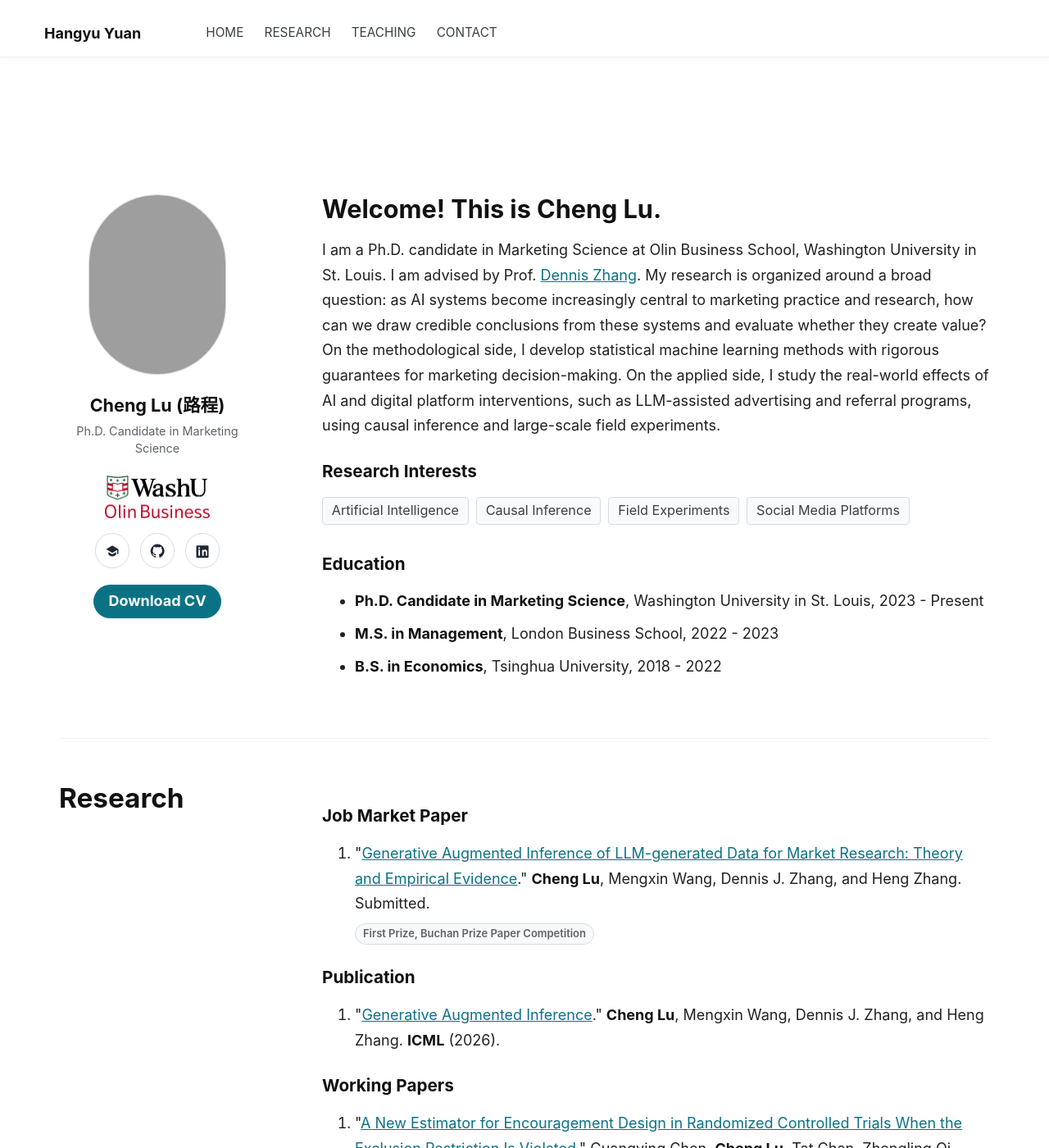
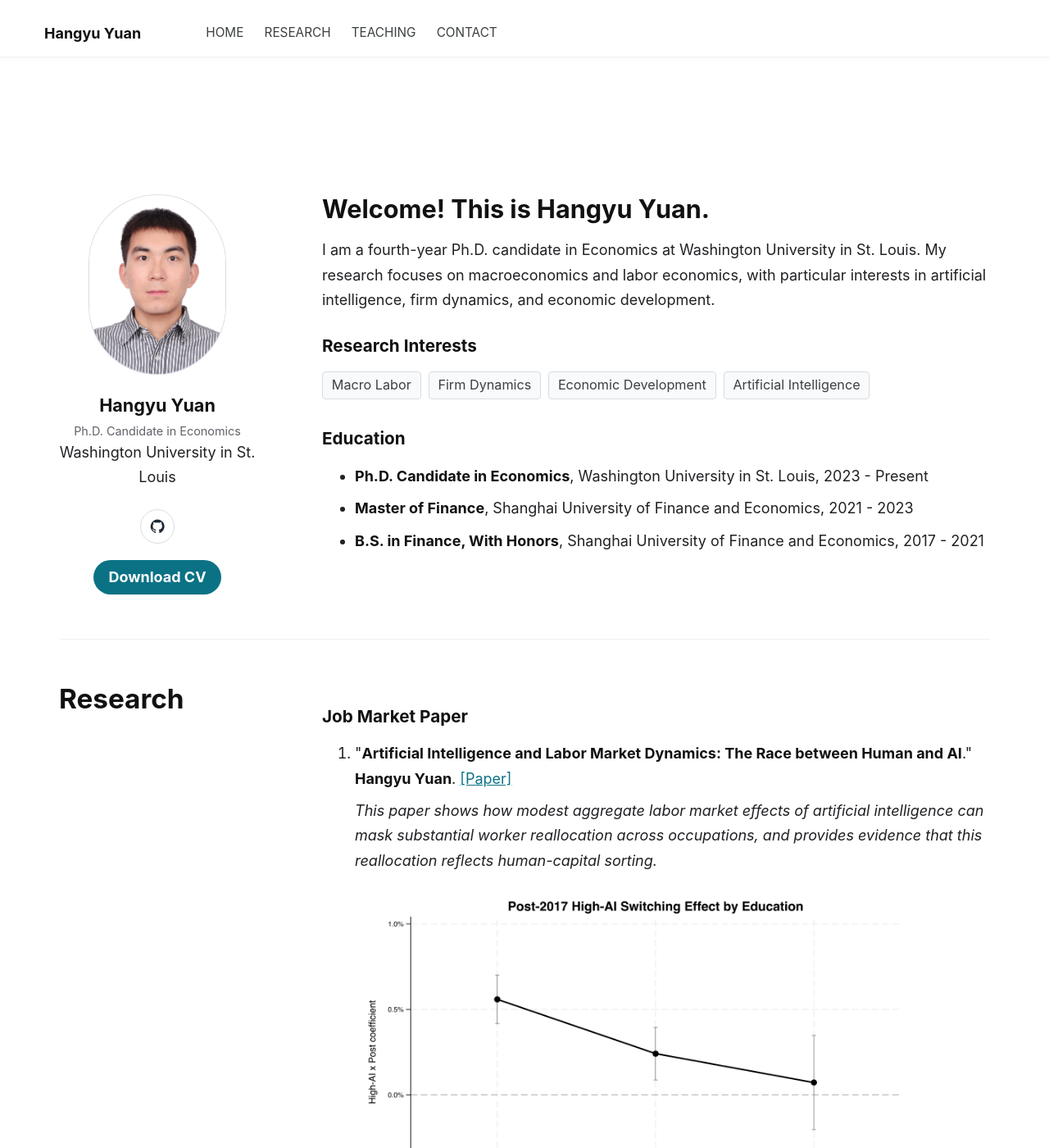
Before and after one commit to hangyu-yuan/hangyu-yuan.github.io, a Jekyll site: the page built from _pages/about.md, in a window 1280 px wide and 1400 px high. Shown: the whole window at 82% size. Built offline with Jekyll 4.4.1, drawn with Linux system fonts in a browser that asks for light colours; some of the changed text lies outside the part shown; grey boxes are pictures that could not be loaded.

Commit message:
Update about.md

```diff
--- a/_pages/about.md
+++ b/_pages/about.md
@@ -1,131 +1,227 @@
 ---
 permalink: /
-title: "Cheng Lu"
+title: "Hangyu Yuan"
 author_profile: false
 hide_title: true
 hide_meta: true
 ---
 
+<style>
+.paper-links {
+  margin-top: 0.25rem;
+  margin-bottom: 0.35rem;
+}
+
+.paper-links a {
+  margin-right: 0.65rem;
+  text-decoration: none;
+}
+</style>
+
 <section id="home" class="home-section home-profile">
   <div class="section-rail profile-rail">
-    <img class="profile-photo" src="{{ '/images/headshot-25.JPG' | relative_url }}" alt="Cheng Lu">
-    <h1 class="profile-name">Cheng Lu (路程)</h1>
-    <p class="profile-role">Ph.D. Candidate in Marketing Science</p>
-    <img class="school-logo" src="{{ '/images/washu-olin-business-stacked.png' | relative_url }}" alt="Olin Business School, Washington University in St. Louis">
+
+    <img class="profile-photo" src="{{ '/images/hangyu.jpg' | relative_url }}" alt="Hangyu Yuan">
+
+    <h1 class="profile-name">Hangyu Yuan</h1>
+
+    <p class="profile-role">Ph.D. Candidate in Economics</p>
+
+    <p>Washington University in St. Louis</p>
+
     <div class="profile-icons">
-      <a class="profile-icon" href="https://scholar.google.com/citations?view_op=list_works&hl=en&user=w0acT28AAAAJ" aria-label="Google Scholar" title="Google Scholar">
-        <svg viewBox="0 0 24 24" aria-hidden="true"><path d="M12 3 2 9l10 6 8-4.8V17h2V9L12 3Zm0 14.3L5.7 13.5v3.1c0 2.2 2.8 4 6.3 4s6.3-1.8 6.3-4v-3.1L12 17.3Z"/></svg>
-      </a>
-      <a class="profile-icon" href="https://github.com/ChengLu1999" aria-label="GitHub" title="GitHub">
-        <svg viewBox="0 0 24 24" aria-hidden="true"><path d="M12 .8a11.2 11.2 0 0 0-3.5 21.8c.6.1.8-.2.8-.6v-2.1c-3.3.7-4-1.4-4-1.4-.5-1.3-1.3-1.7-1.3-1.7-1.1-.7.1-.7.1-.7 1.2.1 1.8 1.2 1.8 1.2 1 .1.8 2.1 3.4 1.5.1-.8.4-1.3.8-1.6-2.7-.3-5.5-1.3-5.5-5.9 0-1.3.5-2.4 1.2-3.2-.1-.3-.5-1.6.1-3.2 0 0 1-.3 3.3 1.2a11.2 11.2 0 0 1 6 0c2.3-1.5 3.3-1.2 3.3-1.2.6 1.6.2 2.9.1 3.2.8.9 1.2 1.9 1.2 3.2 0 4.6-2.8 5.6-5.5 5.9.4.4.8 1.1.8 2.2V22c0 .4.2.7.8.6A11.2 11.2 0 0 0 12 .8Z"/></svg>
-      </a>
-      <a class="profile-icon" href="https://www.linkedin.com/in/cheng-lu-b92183219/" aria-label="LinkedIn" title="LinkedIn">
-        <svg viewBox="0 0 24 24" aria-hidden="true"><path d="M20.5 3h-17A1.5 1.5 0 0 0 2 4.5v17A1.5 1.5 0 0 0 3.5 23h17a1.5 1.5 0 0 0 1.5-1.5v-17A1.5 1.5 0 0 0 20.5 3ZM8 19.5H5.5V10H8v9.5ZM6.7 8.7A1.45 1.45 0 1 1 6.7 5.8a1.45 1.45 0 0 1 0 2.9Zm13.3 10.8h-2.5v-4.6c0-1.1 0-2.6-1.6-2.6s-1.8 1.2-1.8 2.5v4.7h-2.5V10h2.4v1.3h.1c.3-.6 1.2-1.6 2.4-1.6 2.6 0 3 1.7 3 3.9v5.9Z"/></svg>
+      <a class="profile-icon"
+         href="https://github.com/hangyu-yuan"
+         aria-label="GitHub"
+         title="GitHub">
+        <svg viewBox="0 0 24 24" aria-hidden="true">
+          <path d="M12 .8a11.2 11.2 0 0 0-3.5 21.8c.6.1.8-.2.8-.6v-2.1c-3.3.7-4-1.4-4-1.4-.5-1.3-1.3-1.7-1.3-1.7-1.1-.7.1-.7.1-.7 1.2.1 1.8 1.2 1.8 1.2 1 .1.8 2.1 3.4 1.5.1-.8.4-1.3.8-1.6-2.7-.3-5.5-1.3-5.5-5.9 0-1.3.5-2.4 1.2-3.2-.1-.3-.5-1.6.1-3.2 0 0 1-.3 3.3 1.2a11.2 11.2 0 0 1 6 0c2.3-1.5 3.3-1.2 3.3-1.2.6 1.6.2 2.9.1 3.2.8.9 1.2 1.9 1.2 3.2 0 4.6-2.8 5.6-5.5 5.9.4.4.8 1.1.8 2.2V22c0 .4.2.7.8.6A11.2 11.2 0 0 0 12 .8Z"/>
+        </svg>
       </a>
     </div>
-    <a class="profile-cv" href="{{ '/assets/CV_Cheng_260731.pdf' | relative_url }}">Download CV</a>
+
+    <a class="profile-cv"
+       href="{{ '/assets/Hangyu_Yuan_CV.pdf' | relative_url }}">
+       Download CV
+    </a>
+
   </div>
 
+
   <div class="section-body">
-    <h1>Welcome! This is Cheng Lu.</h1>
-    <p>I am a Ph.D. candidate in Marketing Science at Olin Business School, Washington University in St. Louis. I am advised by Prof. <a href="http://denniszhang.org/">Dennis Zhang</a>. My research is organized around a broad question: as AI systems become increasingly central to marketing practice and research, how can we draw credible conclusions from these systems and evaluate whether they create value? On the methodological side, I develop statistical machine learning methods with rigorous guarantees for marketing decision-making. On the applied side, I study the real-world effects of AI and digital platform interventions, such as LLM-assisted advertising and referral programs, using causal inference and large-scale field experiments.</p>
+
+    <h1>Welcome! This is Hangyu Yuan.</h1>
+
+    <p>
+      I am a fourth-year Ph.D. candidate in Economics at Washington University in St. Louis.
+      My research focuses on macroeconomics and labor economics,
+      with particular interests in artificial intelligence,
+      firm dynamics, and economic development.
+    </p>
+
 
     <h2>Research Interests</h2>
+
     <div class="interest-list">
       <ul>
+        <li>Macro Labor</li>
+        <li>Firm Dynamics</li>
+        <li>Economic Development</li>
         <li>Artificial Intelligence</li>
-        <li>Causal Inference</li>
-        <li>Field Experiments</li>
-        <li>Social Media Platforms</li>
       </ul>
     </div>
 
+
     <h2>Education</h2>
+
     <ul>
-      <li><strong>Ph.D. Candidate in Marketing Science</strong>, Washington University in St. Louis, 2023 - Present</li>
-      <li><strong>M.S. in Management</strong>, London Business School, 2022 - 2023</li>
-      <li><strong>B.S. in Economics</strong>, Tsinghua University, 2018 - 2022</li>
+      <li>
+        <strong>Ph.D. Candidate in Economics</strong>,
+        Washington University in St. Louis, 2023 - Present
+      </li>
+
+      <li>
+        <strong>Master of Finance</strong>,
+        Shanghai University of Finance and Economics, 2021 - 2023
+      </li>
+
+      <li>
+        <strong>B.S. in Finance, With Honors</strong>,
+        Shanghai University of Finance and Economics, 2017 - 2021
+      </li>
     </ul>
+
   </div>
 </section>
 
+
+
 <section id="research" class="home-section">
+
   <div class="section-rail">
     <h1>Research</h1>
   </div>
 
   <div class="section-body">
+
     <h2>Job Market Paper</h2>
+
     <ol class="paper-list">
       <li>
-        <p>"<a href="https://papers.ssrn.com/sol3/papers.cfm?abstract_id=6585258">Generative Augmented Inference of LLM-generated Data for Market Research: Theory and Empirical Evidence</a>." <strong>Cheng Lu</strong>, Mengxin Wang, Dennis J. Zhang, and Heng Zhang. Submitted.</p>
-        <div class="paper-badges">
-          <span>First Prize, Buchan Prize Paper Competition</span>
+
+        <p>
+          "<strong>Artificial Intelligence and Labor Market Dynamics:
+          The Race between Human and AI</strong>."
+          <strong>Hangyu Yuan</strong>.
+          <a href="{{ '/assets/AI_and_labor_market_hangyu.pdf' | relative_url }}">[Paper]</a>
+        </p>
+
+        <p style="font-style: italic; margin-top: 0.4rem;">
+          This paper shows how modest aggregate labor market effects of artificial
+          intelligence can mask substantial worker reallocation across occupations,
+          and provides evidence that this reallocation reflects human-capital sorting.
+        </p>
+
+        <div style="margin-top: 1rem; margin-bottom: 1.5rem;">
+          <img
+            src="{{ '/images/AI_education_gradient.png' | relative_url }}"
+            alt="Post-2017 High-AI Switching Effect by Education"
+            style="width: 100%; max-width: 680px; height: auto;"
+          >
         </div>
+
       </li>
     </ol>
 
-    <h2>Publication</h2>
+
+    <h2>Working Papers</h2>
+
     <ol class="paper-list">
+
       <li>
-        <p>"<a href="https://icml.cc/virtual/2026/poster/64830">Generative Augmented Inference</a>." <strong>Cheng Lu</strong>, Mengxin Wang, Dennis J. Zhang, and Heng Zhang. <strong>ICML</strong> (2026).</p>
+
+        <p>
+          "<strong>For Whom the Bell Thole?
+          Employee Lawsuits and Corporate Pension Policies</strong>."
+          <strong>Hangyu Yuan</strong>,
+          with Jared Jennings and Hongpan Zhang.
+          <a href="mailto:hangyu.y@wustl.edu?subject=Request%20for%20For%20Whom%20the%20Bell%20Thole">
+            [Available upon request]
+          </a>
+        </p>
+
+        <p style="margin-top: 0.35rem;">
+          <strong>Presentations:</strong> AEA 2027 Poster Session
+        </p>
+
       </li>
+
+
+      <li>
+
+        <p>
+          "<strong>Corruption, Regulation and Firms</strong>."
+          <strong>Hangyu Yuan</strong>,
+          with Guangqi Li.
+          <a href="{{ '/assets/corruption_regulation_firms_GY.pdf' | relative_url }}">[Slides]</a>
+        </p>
+
+        <p style="font-style: italic; margin-top: 0.4rem;">
+          We study how corruption and regulation are jointly determined and quantify
+          their implications for firm performance, entry, and anti-corruption policy.
+        </p>
+
+      </li>
+
     </ol>
 
-    <h2>Working Papers</h2>
+
+    <h2>Work in Progress</h2>
+
     <ol class="paper-list">
+
       <li>
-        <p>"<a href="https://papers.ssrn.com/sol3/papers.cfm?abstract_id=4864490">A New Estimator for Encouragement Design in Randomized Controlled Trials When the Exclusion Restriction Is Violated</a>." Guangying Chen, <strong>Cheng Lu</strong>, Tat Chan, Zhengling Qi, Dennis J. Zhang, and Industry Collaborators. Minor Revision at <strong>Marketing Science</strong>.</p>
-        <div class="paper-badges">
-          <span>Runner-up, 2024 INFORMS IS Cluster Best Paper Award</span>
-        </div>
+        <p>
+          "<strong>Age Mobility Barriers and Life-cycle Wage Growth across Countries</strong>."
+          <strong>Hangyu Yuan</strong>,
+          with Yingrui (Stefan) Song.
+        </p>
       </li>
-      <li>
-        <p>"<a href="https://papers.ssrn.com/sol3/papers.cfm?abstract_id=5086150">Evaluating Reactivation Referral Programs at Scale: Evidence from A Large Social Media Platform</a>." Meng Liu, <strong>Cheng Lu</strong>, Xiang Hui, and Dennis J. Zhang. Submitted.</p>
-      </li>
+
     </ol>
 
-    <h2>Work in Progress</h2>
-    <ol class="paper-list">
-      <li>
-        <p>"AI-Generated Data in Behavioral Experiments: When and How Does It Help." with Robyn LeBoeuf, Raphael Thomadsen, Mengxin Wang, Dennis J. Zhang, and Heng Zhang.</p>
-      </li>
-      <li>
-        <p>"The Role of LLMs in Ads Personalization." with Raphael Thomadsen, Song Yao, and Dennis J. Zhang.</p>
-      </li>
-      <li>
-        <p>"Enhancing the Power of Instrumental Variables with Higher-order Variation." with Guangying Chen, Tat Chan, Zhengling Qi, and Dennis J. Zhang.</p>
-      </li>
-    </ol>
   </div>
 </section>
 
-<section id="teaching" class="home-section">
-  <div class="section-rail">
-    <h1>Teaching</h1>
-  </div>
-
-  <div class="section-body">
-    <p><strong>Teaching Assistant</strong>, Washington University in St. Louis</p>
-    <ul>
-      <li>AI-Driven Customer Analytics, Master, Fall 2026</li>
-      <li>Applied Marketing Research, Undergraduate, Fall 2024 and Fall 2025</li>
-      <li>Marketing Research Analytics, Master, Fall 2024 and Fall 2025</li>
-      <li>Understanding &amp; Conducting Business Experiments, Undergraduate, Spring 2025</li>
-      <li>A/B Testing in Business and Social Science, Master, Spring 2025 and Spring 2026</li>
-    </ul>
-  </div>
-</section>
 
 <section id="contact" class="home-section">
+
   <div class="section-rail">
     <h1>Contact</h1>
   </div>
 
+
   <div class="section-body">
+
     <ul>
-      <li>Email: <a href="mailto:cheng.lu@wustl.edu">cheng.lu@wustl.edu</a></li>
-      <li>Address: 1 Snow Way Dr, St. Louis, MO 63130</li>
+      <li>
+        Email:
+        <a href="mailto:hangyu.y@wustl.edu">
+          hangyu.y@wustl.edu
+        </a>
+      </li>
+
+      <li>
+        Department of Economics,
+        Washington University in St. Louis
+      </li>
+
+      <li>
+        One Brookings Drive,
+        St. Louis, MO 63130-4899
+      </li>
     </ul>
+
   </div>
+
 </section>
```
